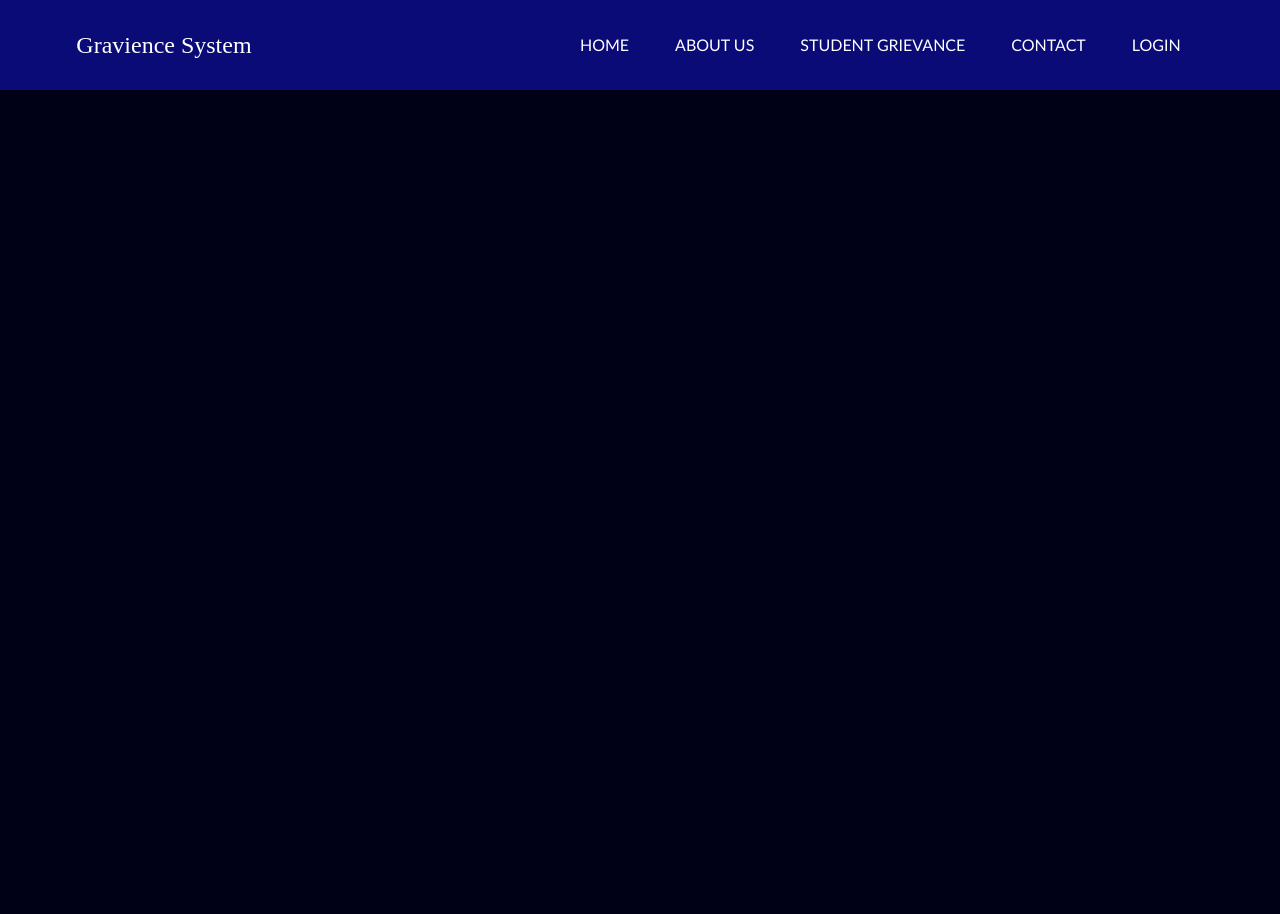
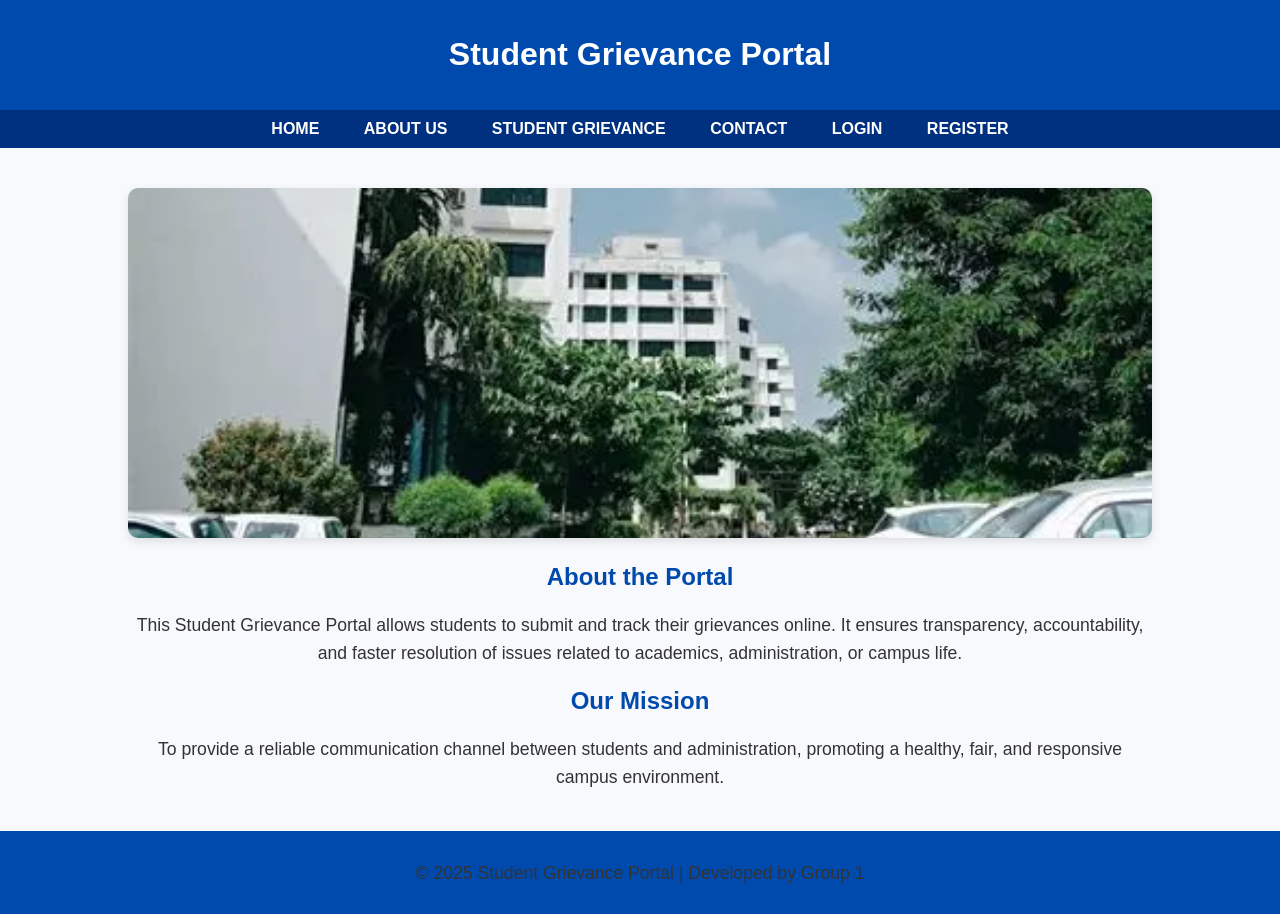
Before and after one commit to amanab15/djangoproject, a Django app: page /viewdata/ in a window 1280 px wide. Before the commit the page ends 90 px from the top, so only its background shows below. Run offline with Django 5.2, Linux system fonts and the light colour scheme.

Commit message:
For Review 2

```diff
--- /dev/null
+++ b/collage_gravience-main/gravienceapp/Templates/base.html
@@ -0,0 +1,118 @@
+<!DOCTYPE html>
+<html lang="en">
+<head>
+    {% load static %}
+    <meta charset="UTF-8">
+    <meta name="viewport" content="width=device-width, initial-scale=1.0">
+    <title>{% block title %}Student Grievance Portal{% endblock %}</title>
+    <style>
+        body {
+            font-family: Arial, sans-serif;
+            margin: 0;
+            background-color: #f7f9fc;
+        }
+        header {
+            background-color: #004aad;
+            color: white;
+            padding: 15px 0;
+            text-align: center;
+        }
+        nav {
+            background-color: #003080;
+            padding: 10px 0;
+            text-align: center;
+        }
+        nav a {
+            color: white;
+            text-decoration: none;
+            margin: 0 20px;
+            font-weight: bold;
+            font-size: 16px;
+        }
+        nav a:hover {
+            color: #ffcc00;
+            text-decoration: underline;
+        }
+        .container {
+            width: 80%;
+            margin: 40px auto;
+            text-align: center;
+        }
+        .image-box {
+            width: 100%;
+            height: 350px;
+            overflow: hidden;
+            border-radius: 10px;
+            box-shadow: 0 4px 10px rgba(0,0,0,0.1);
+            margin-bottom: 25px;
+        }
+        .image-box img {
+            width: 100%;
+            height: 100%;
+            object-fit: cover;
+        }
+        h2 {
+            color: #004aad;
+        }
+        p {
+            color: #333;
+            font-size: 1.1em;
+            line-height: 1.6;
+        }
+        form {
+            text-align: left;
+            max-width: 500px;
+            margin: 0 auto;
+        }
+        form input, form textarea {
+            width: 100%;
+            padding: 8px;
+            margin: 10px 0;
+            border-radius: 5px;
+            border: 1px solid #ccc;
+        }
+        form button {
+            background-color: #004aad;
+            color: white;
+            padding: 10px 20px;
+            border: none;
+            border-radius: 5px;
+            cursor: pointer;
+        }
+        form button:hover {
+            background-color: #003080;
+        }
+        footer {
+            background-color: #004aad;
+            color: white;
+            padding: 10px 0;
+            text-align: center;
+            margin-top: 40px;
+        }
+    </style>
+</head>
+<body>
+    <header>
+        <h1>Student Grievance Portal</h1>
+    </header>
+
+    <!-- Navigation Menu -->
+    <nav>
+        <a href="{% url 'viewdata' %}">HOME</a>
+        <a href="{% url 'about' %}">ABOUT US</a>
+        <a href="{% url 'student_grievance' %}">STUDENT GRIEVANCE</a>
+        <a href="{% url 'contact' %}">CONTACT</a>
+        <a href="{% url 'login' %}">LOGIN</a>
+        <a href="{% url 'register' %}">REGISTER</a>
+    </nav>
+
+    <div class="container">
+        {% block content %}
+        {% endblock %}
+    </div>
+
+    <footer>
+        <p>© 2025 Student Grievance Portal | Developed by Group 1</p>
+    </footer>
+</body>
+</html>
--- a/collage_gravience-main/gravienceapp/Templates/home.html
+++ b/collage_gravience-main/gravienceapp/Templates/home.html
@@ -1,25 +1,23 @@
-<!DOCTYPE html>
-<html lang="en">
-<head>
-    <meta charset="UTF-8">
-    <meta name="viewport" content="width=device-width, initial-scale=1.0">
-    <title>Home</title>
-    {% load static %}
-    <link rel="stylesheet" href="{% static 'style.css' %}">
-</head>
-<body>
-     {% csrf_token %}
-    <nav>
-    <div class="leftside">Gravience System</div>
-        <div class="rightside"></div>
-                <ul>
-                    <li><a href="">Home</a></li>
-                    <li><a href="">About us</a></li>
-                    <li><a class="dropdown-item" href="{% url 'student_grievance' %}">Student Grievance</a></li>
-                    <li><a href="">Contact</a></li>
-                    <li><a href="">Login</a></li>
-                </ul>
-            </nav>
+{% extends 'base.html' %}
+{% load static %}  <!-- Must be right after extends -->
 
-</body>
-</html>
+{% block title %}Home - Student Grievance Portal{% endblock %}
+
+{% block content %}
+<div class="image-box">
+    <img src="{% static 'images/grievance_home.jpg' %}" alt="Grievance Portal">
+</div>
+
+<h2>About the Portal</h2>
+<p>
+    This Student Grievance Portal allows students to submit and track their grievances online.
+    It ensures transparency, accountability, and faster resolution of issues related to academics,
+    administration, or campus life.
+</p>
+
+<h2>Our Mission</h2>
+<p>
+    To provide a reliable communication channel between students and administration,
+    promoting a healthy, fair, and responsive campus environment.
+</p>
+{% endblock %}
--- a/collage_gravience-main/gravienceapp/admin.py
+++ b/collage_gravience-main/gravienceapp/admin.py
@@ -3,4 +3,6 @@ from .models import Grievance
 
 @admin.register(Grievance)
 class GrievanceAdmin(admin.ModelAdmin):
-    list_display = ("id", "student_name", "email", "subject", "description", "created_at")
+    list_display = ('student_name', 'email', 'subject', 'created_at')
+    list_filter = ('created_at',)
+    search_fields = ('student_name', 'email', 'subject', 'description')
--- a/collage_gravience-main/gravienceapp/models.py
+++ b/collage_gravience-main/gravienceapp/models.py
@@ -1,11 +1,15 @@
 from django.db import models
+from django.contrib.auth.models import User  # Optional: to link grievances to users
 
 class Grievance(models.Model):
+    # Optional: Link grievance to logged-in user
+    student = models.ForeignKey(User, on_delete=models.CASCADE, null=True, blank=True)
+
     student_name = models.CharField(max_length=100)
     email = models.EmailField()
     subject = models.CharField(max_length=200)
     description = models.TextField()
-    created_at = models.DateTimeField(auto_now_add=True)
+    created_at = models.DateTimeField(auto_now_add=True)  # timestamp
 
     def __str__(self):
         return f"{self.student_name} - {self.subject}"
--- a/collage_gravience-main/gravienceapp/urls.py
+++ b/collage_gravience-main/gravienceapp/urls.py
@@ -1,15 +1,15 @@
 from django.urls import path
+from . import views
 from django.contrib.auth import views as auth_views
-from . import views
 
 urlpatterns = [
-    path('viewdata/', views.viewdata, name="viewdata"),
-    path('student-grievance/', views.grievance_form, name="student_grievance"),
+    path('viewdata/', views.viewdata, name='viewdata'),
+    path('student-grievance/', views.grievance_form, name='student_grievance'),
+    path('about/', views.about, name='about'),
+    path('contact/', views.contact, name='contact'),
 
     # Authentication
-    path('login/', auth_views.LoginView.as_view(template_name="login.html"), name="login"),
-    path('logout/', auth_views.LogoutView.as_view(next_page="login"), name="logout"),
-
-    # Registration
-    path('register/', views.register, name="register"),
+    path('register/', views.register, name='register'),
+    path('login/', views.user_login, name='login'),
+    path('logout/', views.user_logout, name='logout'),
 ]
--- a/collage_gravience-main/gravienceapp/views.py
+++ b/collage_gravience-main/gravienceapp/views.py
@@ -1,46 +1,84 @@
 from django.http import HttpResponse
 from django.shortcuts import render, redirect
-from django.contrib.auth.forms import UserCreationForm
-from django.contrib.auth import login
-from .forms import GrievanceForm, CustomUserCreationForm
+from django.contrib.auth.forms import UserCreationForm, AuthenticationForm
+from django.contrib.auth import login, logout
+from django.core.mail import send_mail
+from django.conf import settings
+from .forms import GrievanceForm
+from django.contrib import messages
+from django.contrib.auth.decorators import login_required
 
 
-# Home Page / Viewdata
+# Home Page
 def viewdata(request):
     return render(request, "home.html")
 
 
-# Grievance Form
+# Grievance Form (login required)
+@login_required
 def grievance_form(request):
-    if request.method == "POST":
+    if request.method == 'POST':
         form = GrievanceForm(request.POST)
         if form.is_valid():
-            form.save()
-            return render(request, "thankyou.html")  # simple success page
+            grievance = form.save(commit=False)
+            grievance.student_name = request.user.username  # assuming you store username
+            grievance.save()
+            messages.success(request, "Grievance submitted successfully!")
+            return redirect('viewdata')  # redirect to home or a thank-you page
     else:
         form = GrievanceForm()
-    return render(request, "grievance_form.html", {"form": form})
+    return render(request, 'gravienceapp/student_grievance.html', {'form': form})
 
 
-# ✅ Register (Sign Up)
+# Registration
 def register(request):
-    if request.method == "POST":
+    if request.method == 'POST':
         form = UserCreationForm(request.POST)
         if form.is_valid():
-            user = form.save()
-            login(request, user)  # auto login after signup
-            return redirect("student_grievance")
+            form.save()
+            messages.success(request, "Registration successful! Please login.")
+            return redirect('login')
     else:
         form = UserCreationForm()
-    return render(request, "register.html", {"form": form})
+    return render(request, 'register.html', {'form': form})
 
 
-def register(request):
+# Login
+def user_login(request):
     if request.method == 'POST':
-        form = CustomUserCreationForm(request.POST)
+        form = AuthenticationForm(request, data=request.POST)
         if form.is_valid():
-            form.save()
-            return redirect('student_grievance')  # redirect after successful registration
+            user = form.get_user()
+            login(request, user)
+            return redirect('viewdata')
     else:
-        form = CustomUserCreationForm()
-    return render(request, 'register.html', {'form': form})
+        form = AuthenticationForm()
+    return render(request, 'login.html', {'form': form})
+
+
+# Logout
+def user_logout(request):
+    logout(request)
+    return redirect('login')
+
+
+# Contact Page
+def contact(request):
+    return render(request, "contact.html")
+
+
+# About Page with email sending
+def about(request):
+    if request.method == "POST":
+        student_email = request.POST.get("email")
+        message = request.POST.get("message")
+        send_mail(
+            subject="Student Query from Grievance System",
+            message=message,
+            from_email=settings.EMAIL_HOST_USER,
+            recipient_list=["teacher@example.com"],  # teacher's email
+            fail_silently=False,
+        )
+        messages.success(request, "Email sent successfully!")
+        return redirect('about')
+    return render(request, "about.html")
```
Also changed, not shown: collage_gravience-main/gravience/settings.py (+7 -6 lines), collage_gravience-main/gravienceapp/Templates/about.html (added, +10 -0 lines), collage_gravience-main/gravienceapp/Templates/contact.html (added, +16 -0 lines), collage_gravience-main/gravienceapp/Templates/gravienceapp/student_grievance.html (added, +39 -0 lines), collage_gravience-main/gravienceapp/Templates/gravienceapp/thankyou.html (added, +18 -0 lines), collage_gravience-main/gravienceapp/Templates/login.html (+12 -31 lines), collage_gravience-main/gravienceapp/Templates/register.html (+12 -27 lines), collage_gravience-main/gravienceapp/forms.py (+7 -32 lines), collage_gravience-main/db.sqlite3, collage_gravience-main/gravienceapp/migrations/0002_grievance_student.py (added), collage_gravience-main/gravienceapp/static/images/grievance_home.jpg (added).
